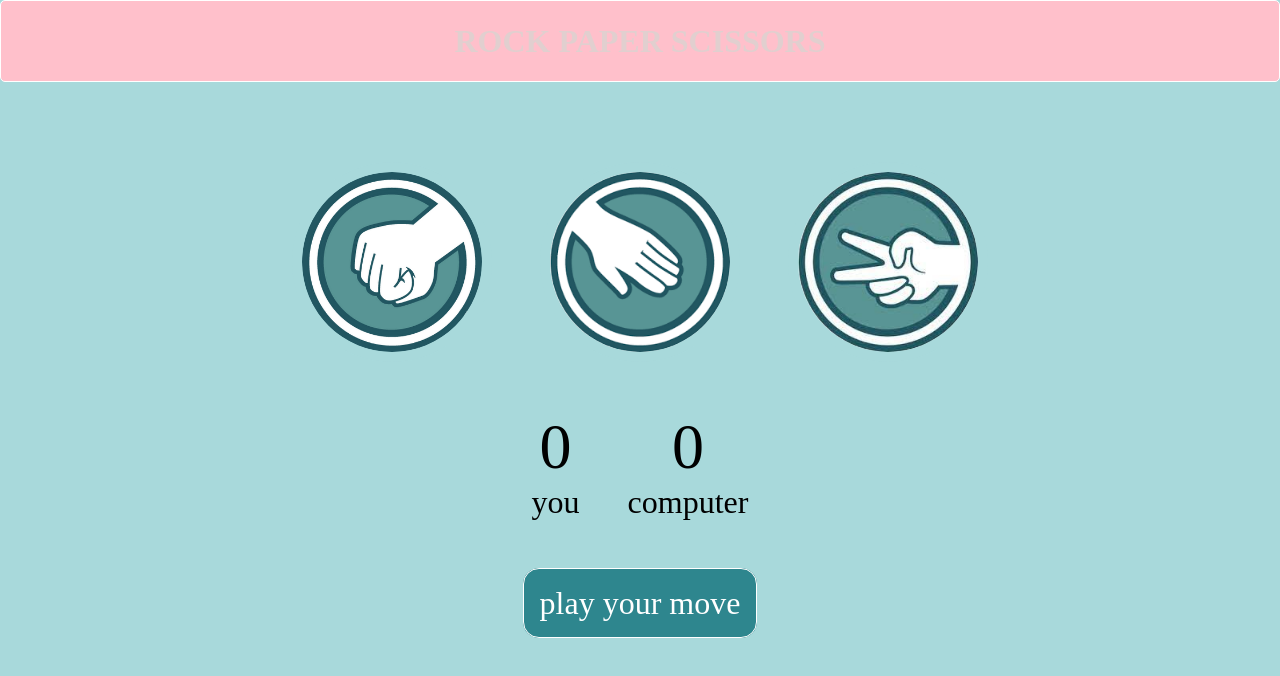
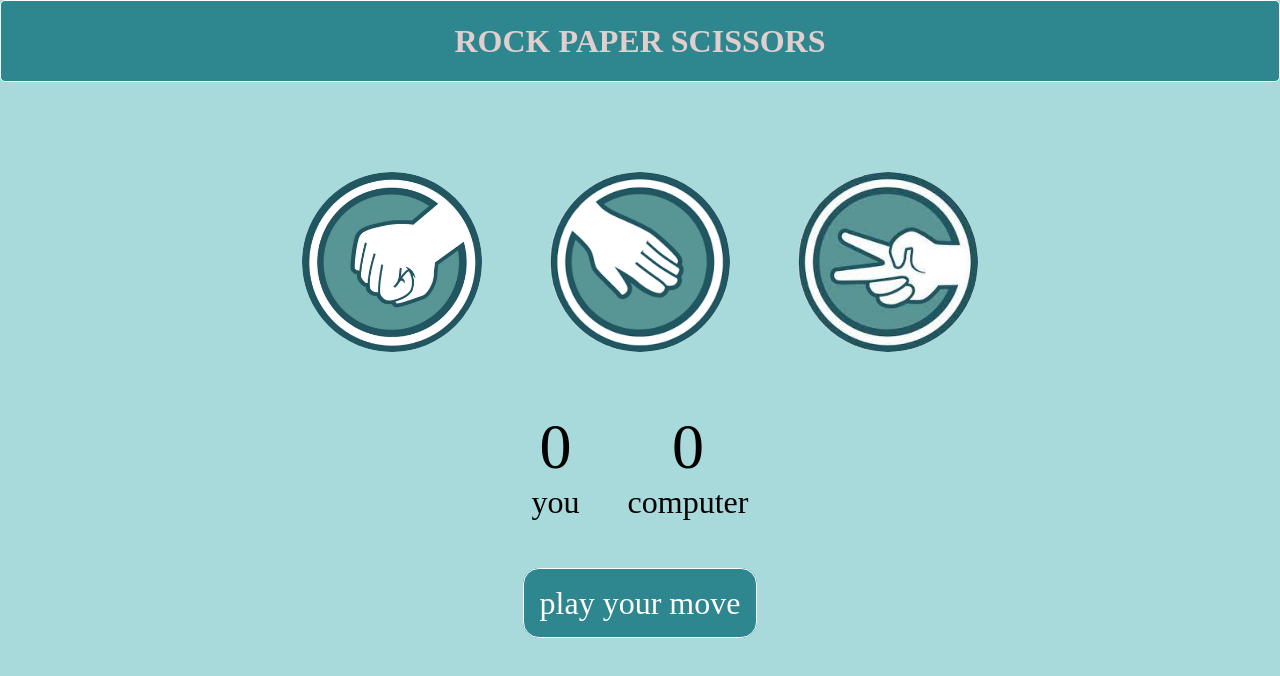
Before and after one commit to Ishikamishra01/game-rps, a plain HTML site: page index.html in a window 1280 px wide. Drawn offline with Linux system fonts and the light colour scheme.

```diff
--- a/style.css
+++ b/style.css
@@ -6,7 +6,7 @@
 
 }
 h1{
-    background-color:pink;
+    background-color:#2e868e;
     color:rgb(225, 207, 207);
     height:5rem;
     line-height: 5rem;
```
